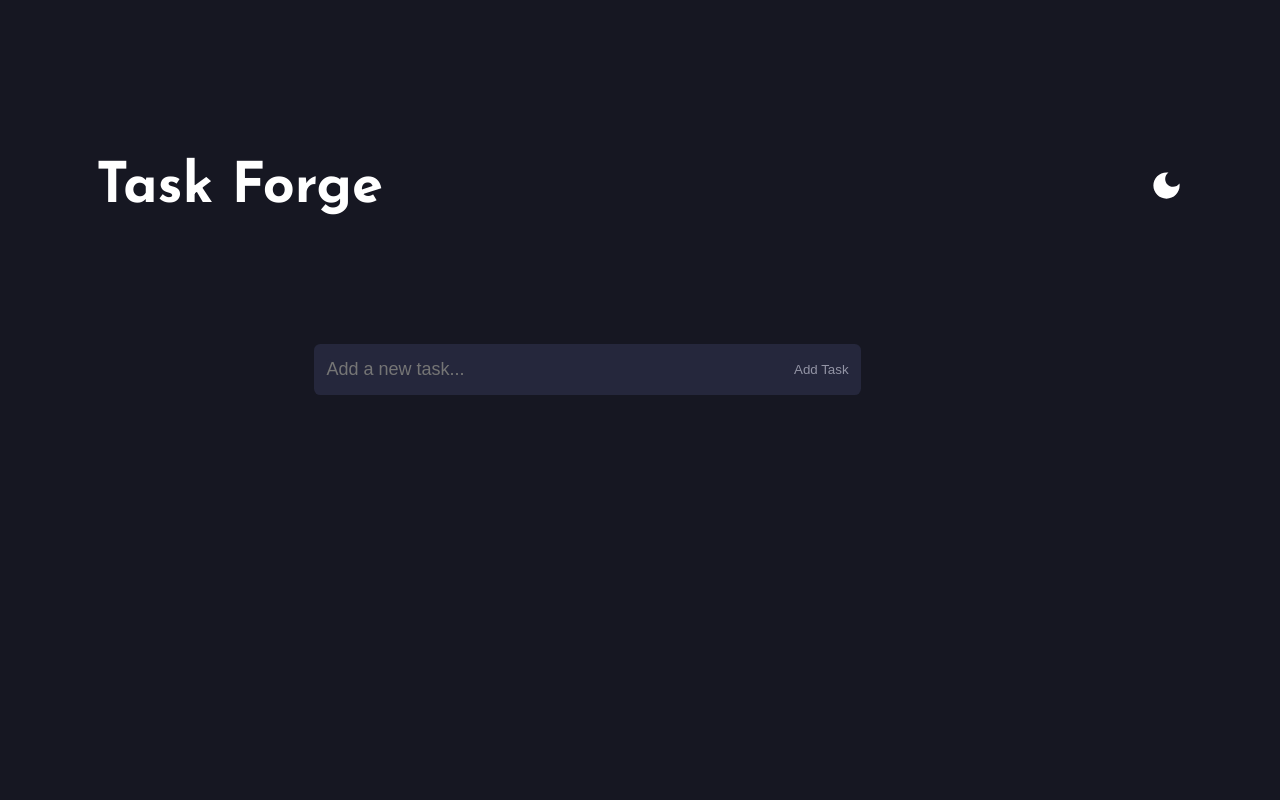
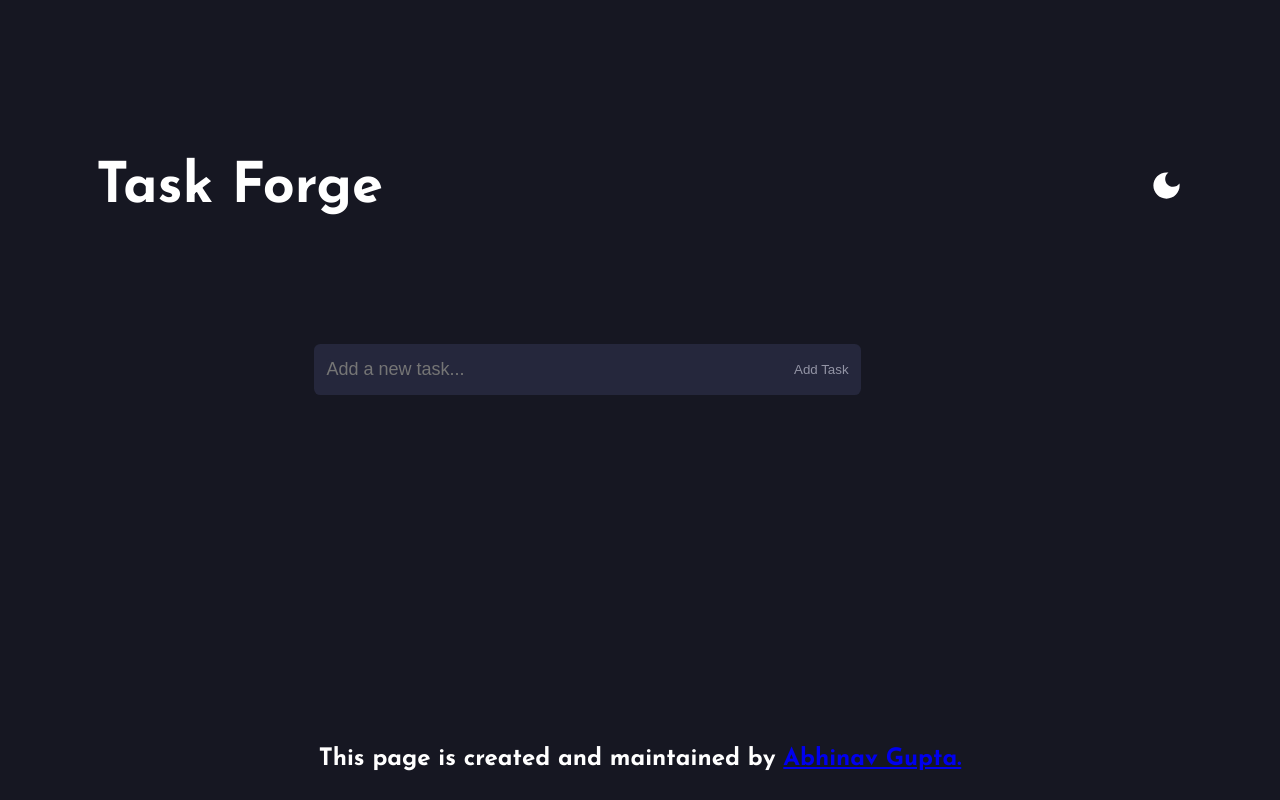
Before and after one commit to AbhinavGupta-de/todo-app, a React (Create React App) app: page / in a window 1280 px wide. Built offline with nearby package versions, Linux system fonts and the light colour scheme.

Commit message:
Added Footer

```diff
--- a/src/App.js
+++ b/src/App.js
@@ -3,6 +3,7 @@ import Header from './Components/header/Header';
 import Hero from './Components/todolist/Hero';
 import ThemeContextProvider from './contexts/ThemeContext';
 import TodosContextProvider from './contexts/TodosContext';
+import Footer from './Components/footer/Footer';
 
 const App = () => {
 	return (
@@ -13,6 +14,7 @@ const App = () => {
 				<TodosContextProvider>
 					<Header />
 					<Hero />
+					<Footer />
 				</TodosContextProvider>
 			</ThemeContextProvider>
 		</div>
--- a/src/Components/footer/Footer.js
+++ b/src/Components/footer/Footer.js
@@ -0,0 +1,16 @@
+import React from 'react';
+
+const Footer = () => {
+	return (
+		<div className="footer">
+			<h4 id="footer-text">
+				This page is created and maintained by{' '}
+				<a href="https://www.linkedin.com/in/abhinav-gupta-a6422026b/">
+					Abhinav Gupta.
+				</a>
+			</h4>
+		</div>
+	);
+};
+
+export default Footer;
--- a/src/styles.css
+++ b/src/styles.css
@@ -147,3 +147,14 @@ body {
 	color: #0384fc;
 	font-weight: 700;
 }
+
+.footer {
+	text-align: center;
+	margin-top: 20rem;
+	position: relative;
+	bottom: 0;
+}
+
+#footer-text {
+	font-size: 1.5rem;
+}
```
